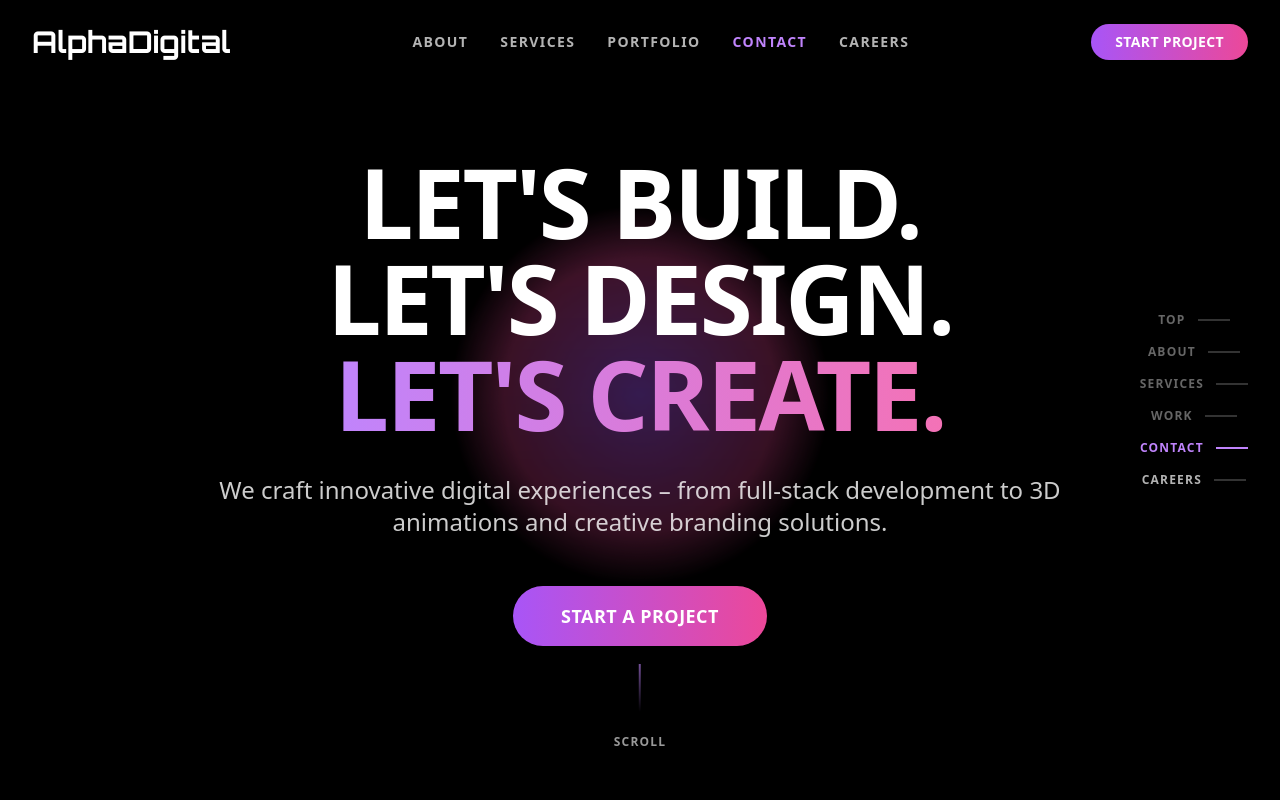
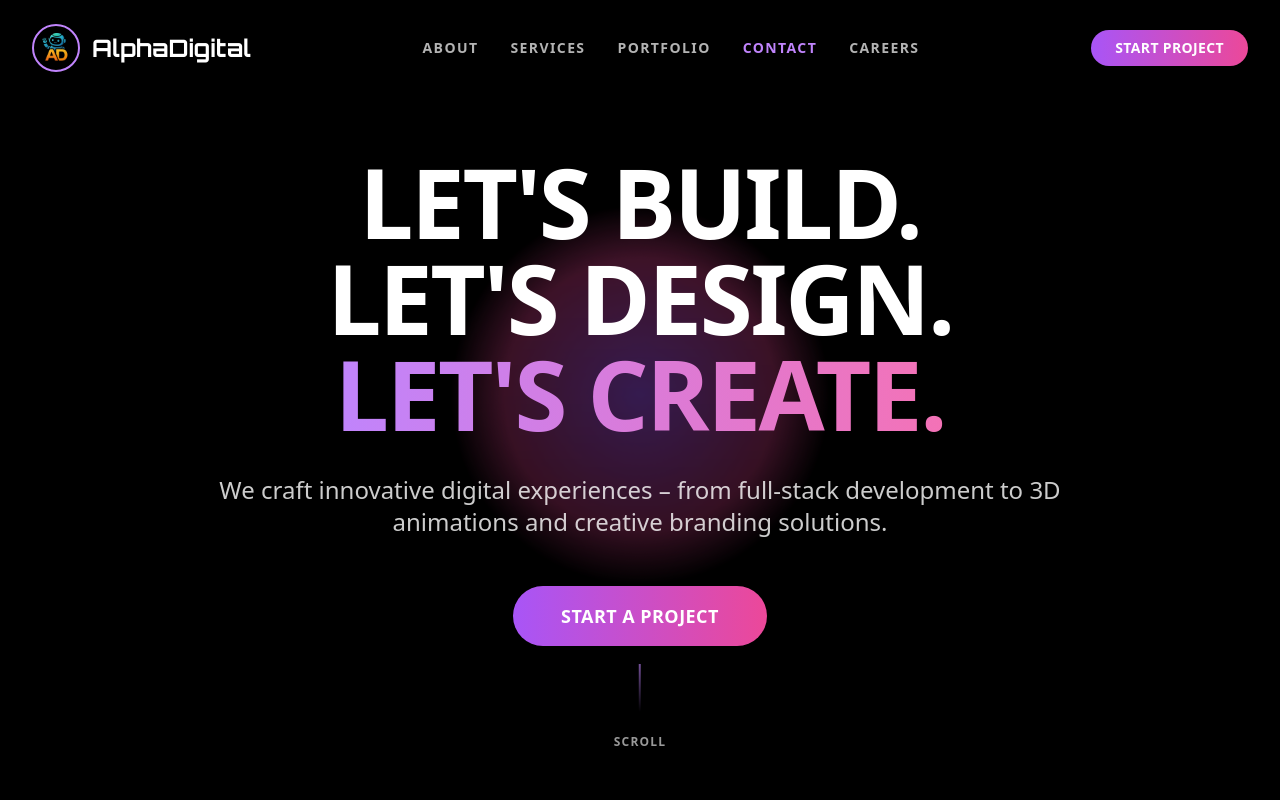
Before and after one commit to vishsuraj9546/AlphaDigital-New, a Next.js app: page / in a window 1280 px wide. Shown: the top 800 px of the page. Built offline with nearby package versions, Linux system fonts and the light colour scheme; grey boxes are pictures that could not be loaded.

Commit message:
Final build changes before deploy

```diff
--- a/app/layout.tsx
+++ b/app/layout.tsx
@@ -2,12 +2,13 @@ import type { Metadata } from "next";
 import { Geist, Geist_Mono, Pacifico } from "next/font/google";
 import "./globals.css";
 
+// ✅ Fonts setup
 const pacifico = Pacifico({
   weight: '400',
   subsets: ['latin'],
   display: 'swap',
   variable: '--font-pacifico',
-})
+});
 
 const geistSans = Geist({
   variable: "--font-geist-sans",
@@ -19,18 +20,23 @@ const geistMono = Geist_Mono({
   subsets: ["latin"],
 });
 
+// ✅ Metadata API for title, description, favicon
 export const metadata: Metadata = {
-  title: "Readdy Site",
-  description: "Generated by Readdy",
+  title: "Alpha Digital",
+  description: "AI-powered Digital Solutions",
+  icons: {
+    icon: "/icon.png",
+    apple: "/icon.png",
+  },
 };
 
 export default function RootLayout({
   children,
-}: Readonly<{
+}: {
   children: React.ReactNode;
-}>) {
+}) {
   return (
-    <html lang="en" suppressHydrationWarning={true}>
+    <html lang="en">
       <body
         className={`${geistSans.variable} ${geistMono.variable} ${pacifico.variable} antialiased`}
       >
--- a/components/Header.tsx
+++ b/components/Header.tsx
@@ -2,12 +2,13 @@
 
 import { useState, useEffect } from 'react';
 import Link from 'next/link';
+import Image from 'next/image';
 import { Orbitron } from 'next/font/google';  // ✅ Unique font import
 
 // ✅ Orbitron font load
 const orbitron = Orbitron({
   subsets: ['latin'],
-  weight: ['600', '700', '800'],  // multiple weights for flexibility
+  weight: ['600', '700', '800'],
 });
 
 export default function Header() {
@@ -46,27 +47,35 @@ export default function Header() {
 
   return (
     <>
+      {/* ✅ HEADER */}
       <header
         className={`fixed top-0 left-0 right-0 z-50 transition-all duration-300 ${
           isScrolled ? 'bg-black/80 backdrop-blur-md' : 'bg-transparent'
         }`}
       >
-        <div className="px-8 py-6">
+        <div className="px-6 py-4 md:px-8 md:py-6">
           <nav className="flex items-center justify-between">
 
-            {/* ✅ Logo with new font */}
-            <div className={`text-3xl font-bold text-white ${orbitron.className}`}>
-              <Link
-                href="/"
-                className="hover:text-purple-400 transition-colors duration-300"
-              >
-                AlphaDigital
-              </Link>
+            {/* ✅ COMPANY LOGO */}
+            <Link href="/" className="flex items-center space-x-3">
+              {/* ✅ Logo in Circle */}
+              <div className="relative w-12 h-12 rounded-full border-2 border-purple-400 p-1 hover:scale-110 hover:shadow-[0_0_15px_rgba(168,85,247,0.6)] transition-all duration-300">
+                <Image
+                  src="/icon.png"   // ✅ apni logo image yahan dalna
+                  alt="AlphaDigital Logo"
+                  fill
+                  className="object-cover rounded-full"
+                />
               </div>
 
-            {/* ✅ Top Menu */}
+              {/* ✅ Company name (optional hide on mobile) */}
+              <span className={`hidden sm:block text-2xl font-bold text-white ${orbitron.className}`}>
+                AlphaDigital
+              </span>
+            </Link>
+
+            {/* ✅ NAVIGATION LINKS */}
             <div className="hidden md:flex items-center space-x-8">
-              {/* Normal sections ke liye scroll */}
               {[
                 { id: 'about', label: 'ABOUT' },
                 { id: 'services', label: 'SERVICES' },
@@ -84,7 +93,6 @@ export default function Header() {
                 </button>
               ))}
 
-              {/* ✅ Careers button direct page pe le jayega */}
               <Link
                 href="/careers"
                 className="text-sm font-bold tracking-widest transition-all duration-300 hover:text-purple-400 cursor-pointer whitespace-nowrap text-white/70"
@@ -96,7 +104,7 @@ export default function Header() {
             {/* ✅ Start Project Button */}
             <button
               onClick={() => scrollToSection('contact')}
-              className="bg-gradient-to-r from-purple-500 to-pink-500 text-white px-6 py-2 rounded-full text-sm font-bold tracking-wide hover:shadow-lg hover:shadow-purple-500/25 transition-all duration-300 cursor-pointer whitespace-nowrap"
+              className="hidden sm:block bg-gradient-to-r from-purple-500 to-pink-500 text-white px-6 py-2 rounded-full text-sm font-bold tracking-wide hover:shadow-lg hover:shadow-purple-500/25 transition-all duration-300 cursor-pointer whitespace-nowrap"
             >
               START PROJECT
             </button>
@@ -104,47 +112,23 @@ export default function Header() {
         </div>
       </header>
 
-      {/* ✅ Side Scroll Navigation */}
-      <div className="fixed right-8 top-1/2 -translate-y-1/2 z-40 hidden lg:block">
-        <div className="flex flex-col items-center space-y-4">
-          {[
-            { id: 'hero', label: 'TOP' },
-            { id: 'about', label: 'ABOUT' },
-            { id: 'services', label: 'SERVICES' },
-            { id: 'portfolio', label: 'WORK' },
-            { id: 'contact', label: 'CONTACT' },
-          ].map((item) => (
+      {/* ✅ MOBILE NAV (optional toggle later add karenge) */}
+      <div className="md:hidden fixed top-20 right-5 bg-black/90 rounded-xl shadow-lg p-3 space-y-3">
+        {['about', 'services', 'portfolio', 'contact'].map((item) => (
           <button
-              key={item.id}
-              onClick={() => scrollToSection(item.id)}
-              className="group flex items-center cursor-pointer"
+            key={item}
+            onClick={() => scrollToSection(item)}
+            className="block w-full text-left text-white/80 hover:text-purple-400 transition"
           >
-              <span
-                className={`text-xs font-bold tracking-widest transition-all duration-300 mr-3 ${
-                  activeSection === item.id ? 'text-purple-400' : 'text-white/40'
-                } group-hover:text-purple-400`}
-              >
-                {item.label}
-              </span>
-              <div
-                className={`w-8 h-0.5 transition-all duration-300 ${
-                  activeSection === item.id ? 'bg-purple-400' : 'bg-white/20'
-                } group-hover:bg-purple-400`}
-              />
+            {item.toUpperCase()}
           </button>
         ))}
-
-          {/* ✅ Careers ke liye Link (side nav pe bhi) */}
         <Link
           href="/careers"
-            className="group flex items-center cursor-pointer"
+          className="block text-white/80 hover:text-purple-400 transition"
         >
-            <span className="text-xs font-bold tracking-widest transition-all duration-300 mr-3 text-white/70 group-hover:text-purple-400">
           CAREERS
-            </span>
-            <div className="w-8 h-0.5 bg-white/20 group-hover:bg-purple-400 transition-all duration-300" />
         </Link>
-        </div>
       </div>
     </>
   );
--- a/next.config.ts
+++ b/next.config.ts
@@ -1,15 +1,23 @@
 import type { NextConfig } from "next";
 
 const nextConfig: NextConfig = {
-   eslint: {
-    ignoreDuringBuilds: true,
+  eslint: {
+    ignoreDuringBuilds: true, // ✅ ESLint warnings ko build ke waqt ignore karega
   },
-  // output: "export",
   images: {
-    unoptimized: true,
+    unoptimized: true, // ✅ Images ko optimize nahi karega (Netlify/Vercel issue avoid)
   },
   typescript: {
+    // ✅ TypeScript ke strict errors ko ignore nahi kiya (safe rakha)
     // ignoreBuildErrors: true,
+  },
+
+  // ✅ Hydration aur experimental settings add kiye
+  experimental: {
+    // 🔥 React ke new compiler ka support
+  },
+  compiler: {
+    reactRemoveProperties: true, // ✅ Extra HTML attributes remove karega (jo extensions inject karte)
   },
 };
 
--- a/package.json
+++ b/package.json
@@ -7,7 +7,7 @@
     "build": "next build",
     "lint": "next lint",
     "start": "next start",
-  "deploy": "vercel --prod"
+    "deploy": "vercel --prod"
   },
   "dependencies": {
     "@react-google-maps/api": "^2.19.3",
@@ -28,6 +28,7 @@
     "@types/react": "^19",
     "@types/react-dom": "^19",
     "autoprefixer": "^10.4.21",
+    "babel-plugin-react-compiler": "^19.1.0-rc.2",
     "cross-env": "^7.0.3",
     "eslint": "^9.32.0",
     "eslint-config-next": "^15.4.5",
```
Also changed, not shown: public/icon.png (added), 1 other file (tests, documents, lock files or other folders). Lines whose indentation alone changed are shown as unchanged.
